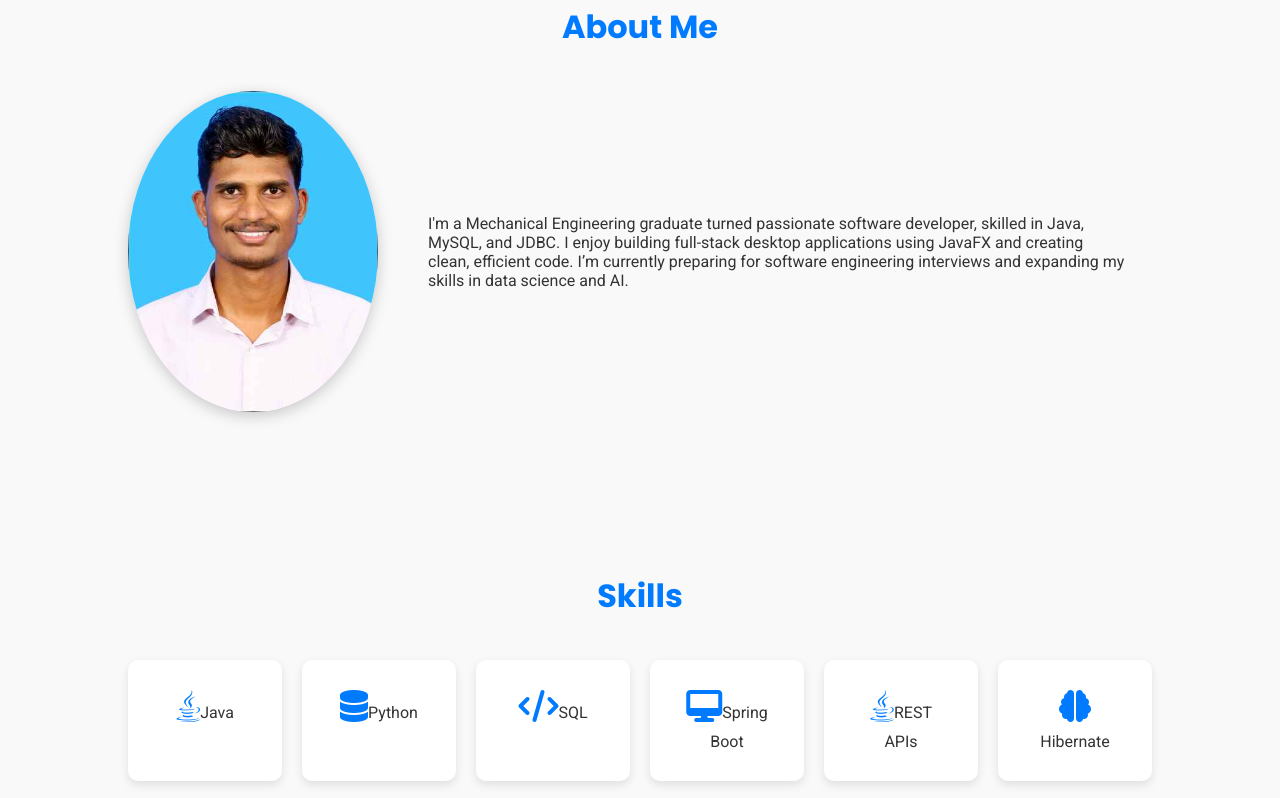
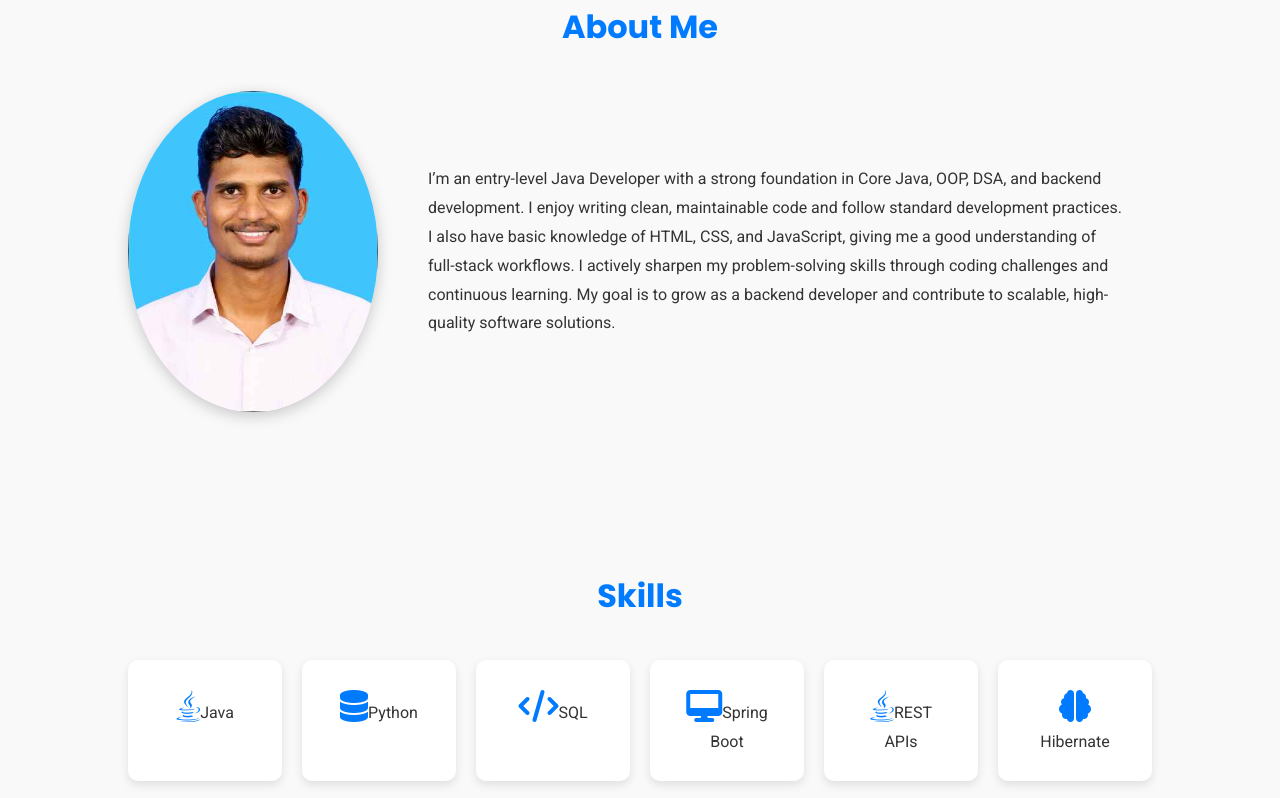
Before and after one commit to MandaJitu/MyPortfolio, a plain HTML site: page index.html in a window 1280 px wide. Shown: the part 877-1675 px from the top of the page. Drawn offline with Linux system fonts and the light colour scheme.

Commit message:
update about section and improve header line height

```diff
--- a/index.html
+++ b/index.html
@@ -49,11 +49,14 @@
       <div class="about-content">
         <img src="photo.jpg" alt="Profile Photo" class="profile-img" />
         <p id="summary">
-          I'm a Mechanical Engineering graduate turned passionate software
-          developer, skilled in Java, MySQL, and JDBC. I enjoy building
-          full-stack desktop applications using JavaFX and creating clean,
-          efficient code. I’m currently preparing for software engineering
-          interviews and expanding my skills in data science and AI.
+          I’m an entry-level Java Developer with a strong foundation in Core
+          Java, OOP, DSA, and backend development. I enjoy writing clean, maintainable code and
+          follow standard development practices. I also have basic knowledge of
+          HTML, CSS, and JavaScript, giving me a good understanding of
+          full-stack workflows. I actively sharpen my problem-solving skills
+          through coding challenges and continuous learning. My goal is to grow
+          as a backend developer and contribute to scalable, high-quality
+          software solutions.
         </p>
       </div>
     </section>
@@ -75,7 +78,9 @@
         <div class="skill-card"><i class="fab fa-java"></i>Design Patterns</div>
         <div class="skill-card"><i class="fab fa-java"></i>DSA</div>
         <div class="skill-card"><i class="fab fa-java"></i>OOPS</div>
-        <div class="skill-card"><i class="fab fa-java"></i>Data Science (Learning)</div>
+        <div class="skill-card">
+          <i class="fab fa-java"></i>Data Science (Learning)
+        </div>
       </div>
     </section>
 
@@ -125,11 +130,17 @@
           <h4>Database Management System</h4>
         </div>
         <div class="cert-card">
-          <img src="certificates/HTML and CSS.jpg" alt="HTML & CSS Certification" />
+          <img
+            src="certificates/HTML and CSS.jpg"
+            alt="HTML & CSS Certification"
+          />
           <h4>HTML & CSS</h4>
         </div>
         <div class="cert-card">
-          <img src="certificates/JavaScript.jpg" alt="JavaScript Certification" />
+          <img
+            src="certificates/JavaScript.jpg"
+            alt="JavaScript Certification"
+          />
           <h4>JavaScript</h4>
         </div>
         <div class="cert-card">
--- a/style.css
+++ b/style.css
@@ -132,6 +132,7 @@ header {
   width: 70%;
   padding: 10px;
   font-size: 1rem;
+  line-height: 1.8;
 }
 
 .profile-img {
```
